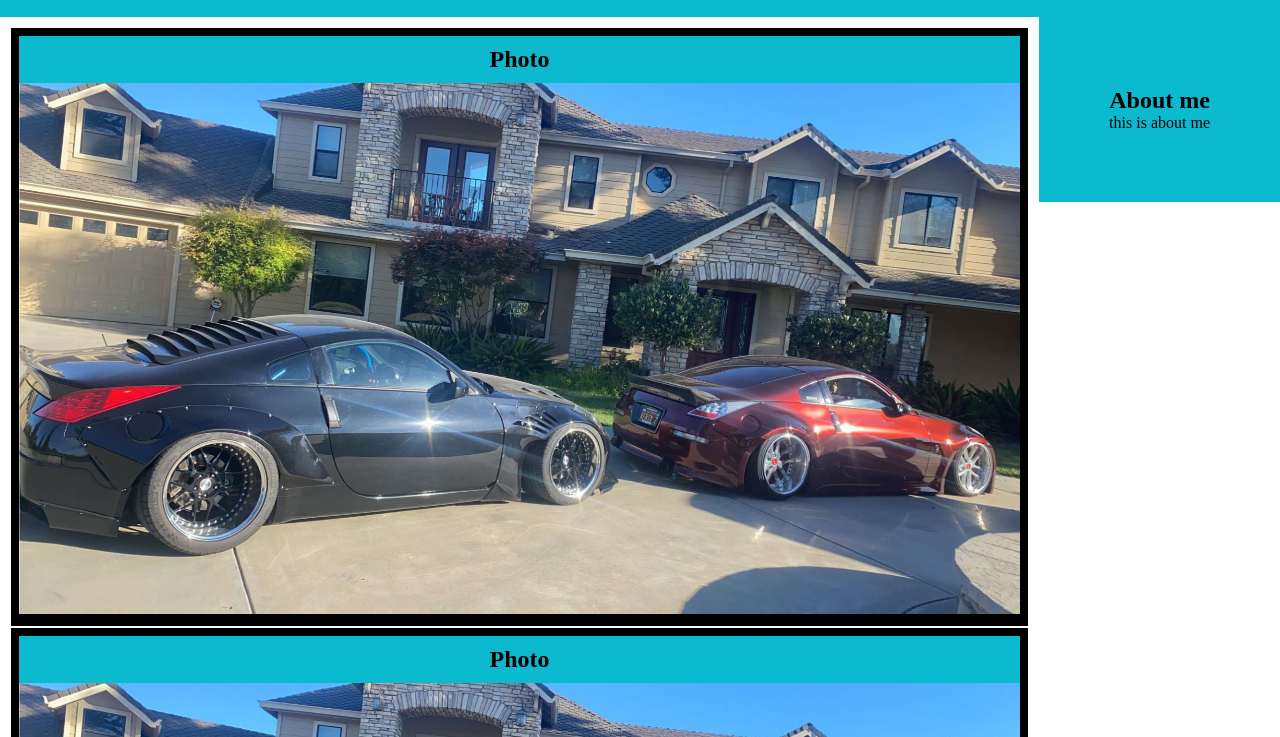
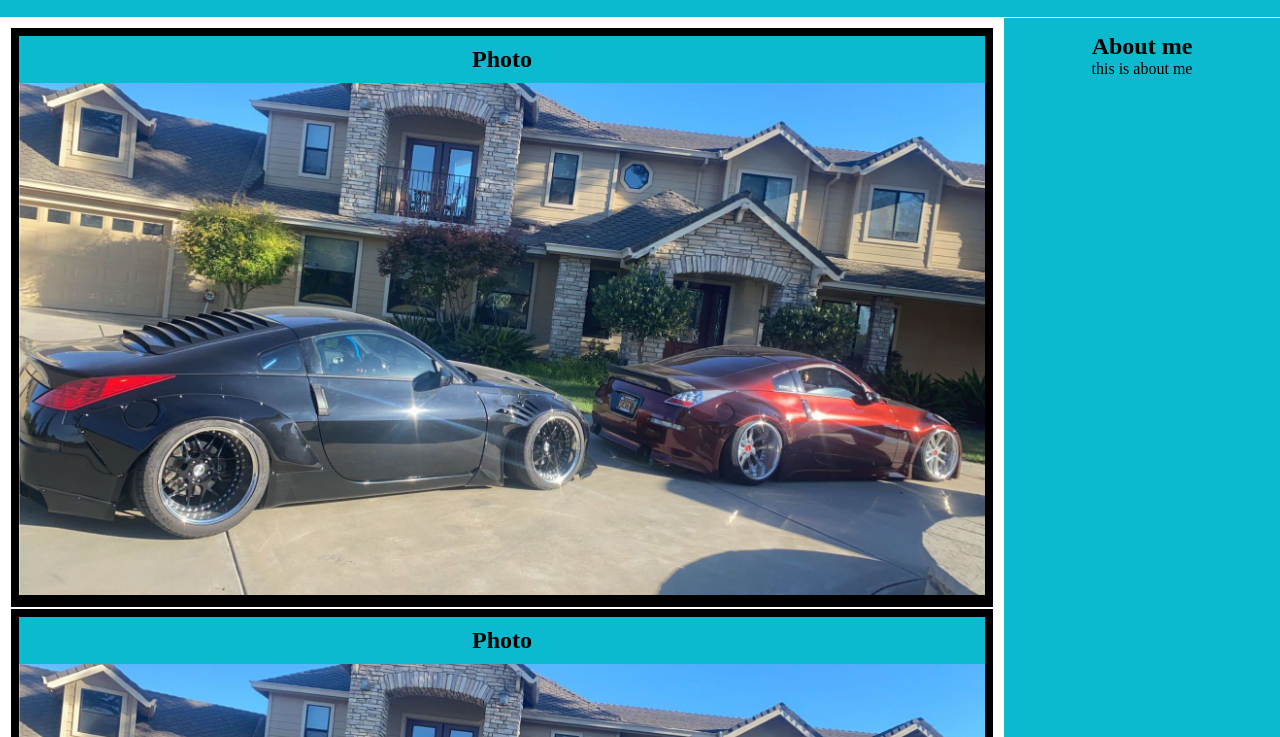
Before and after one commit to b-locatelli/Portfolio-bootcamp-homework, a plain HTML site: page index.html in a window 1280 px wide. Shown: the part 63-800 px from the top of the page. Drawn offline with Linux system fonts and the light colour scheme.

Commit message:
fixed backround aside

```diff
--- a/assets/css/style.css
+++ b/assets/css/style.css
@@ -73,11 +73,12 @@ main {
     justify-content: center;
 }
 
-aside {
+.aside.aside {
     flex: 1;
     background-color: rgb(11, 186, 206);
-    padding: 70px;
+    padding: 15px;
     text-align: center;
+    margin: 1px 0px;
 
 }
 
--- a/index.html
+++ b/index.html
@@ -43,7 +43,7 @@
                 <img src="assets/images/image0.jpg" alt="car" />
             </section>
         </section>
-        <section>
+        <section class="aside">
             <aside>
                 <h2>About me</h2>
                 <p>this is about me</p>
```
